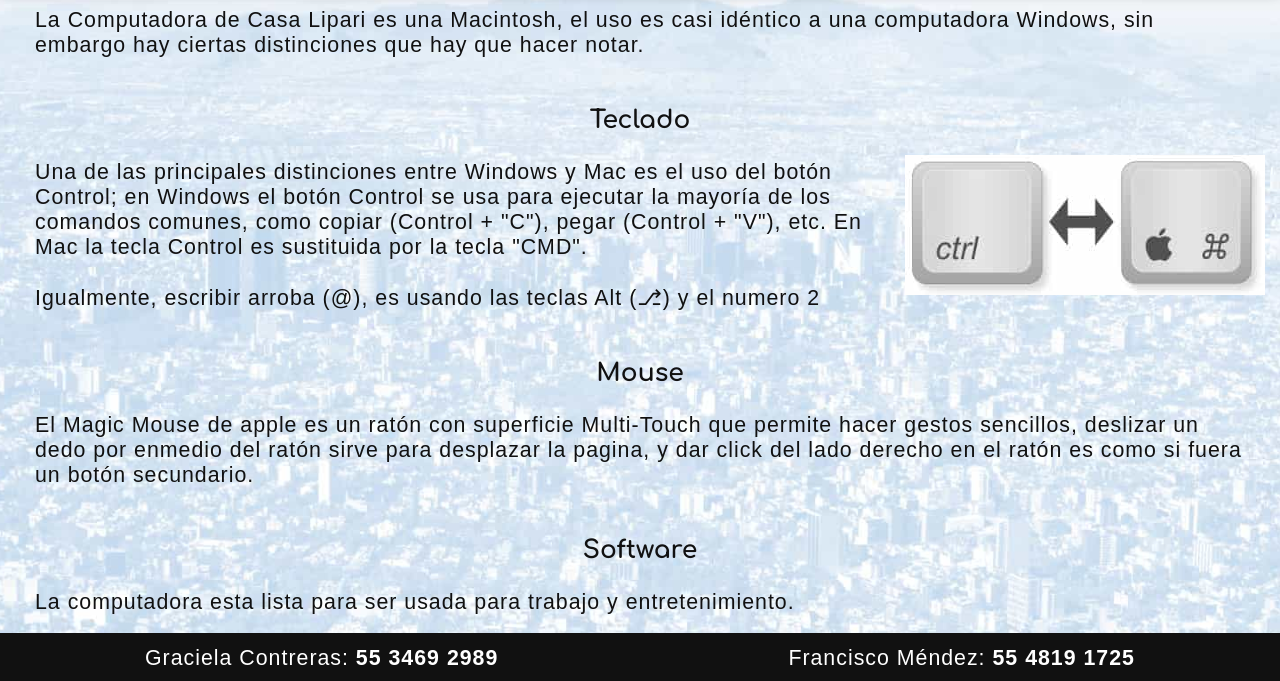
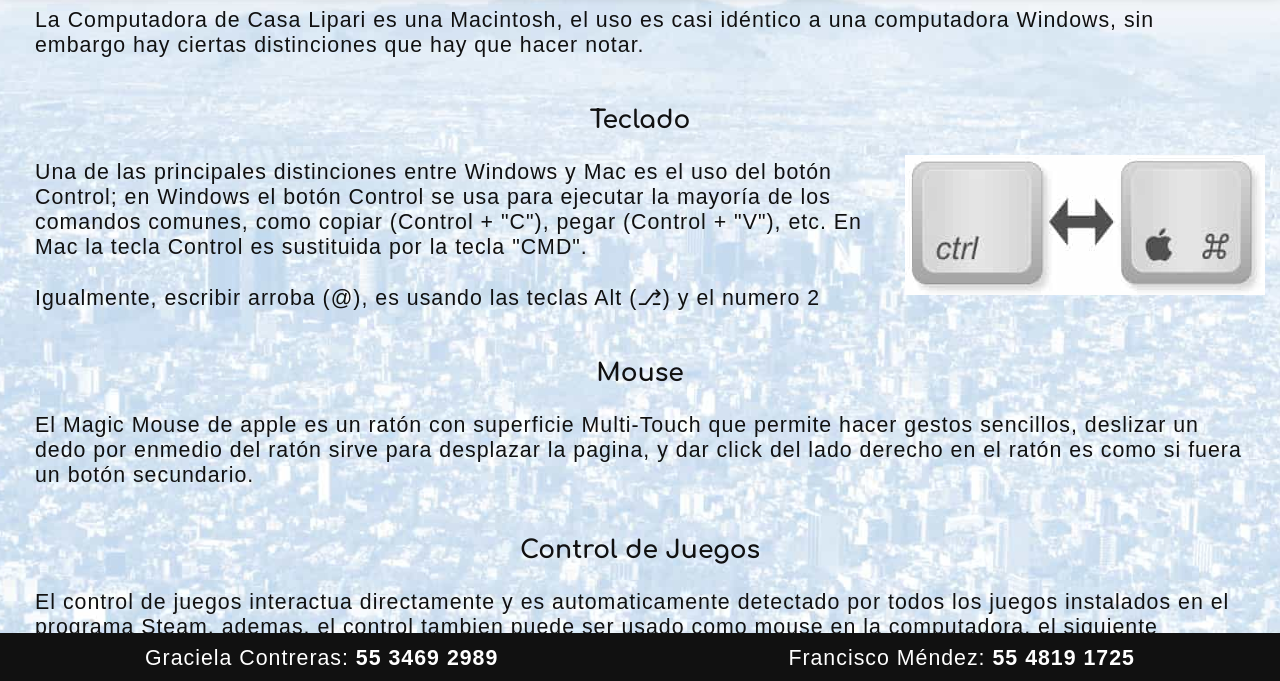
Before and after one commit to TillX/CasaLipari, a plain HTML site: page Computadora.html in a window 1280 px wide. Shown: the part 117-798 px from the top of the page. Drawn offline with Linux system fonts and the light colour scheme.

Commit message:
añadi control a la pagina de computadora

```diff
--- a/Computadora.html
+++ b/Computadora.html
@@ -142,6 +142,8 @@
          Una de las principales distinciones entre Windows y Mac es el uso del botón Control; en Windows el botón Control se usa para ejecutar la mayoría de los comandos comunes, como copiar (Control + "C"), pegar (Control + "V"), etc. En Mac la tecla Control es sustituida por la tecla "CMD".<br><br>Igualmente, escribir arroba (@), es usando las teclas Alt (⎇) y el numero 2</p>
       <h3 class="base-subtitle">Mouse</h3>
       <p class="base-paragraph">El Magic Mouse de apple es un ratón con superficie Multi-Touch que permite hacer gestos sencillos, deslizar un dedo por enmedio del ratón sirve para desplazar la pagina, y dar click del lado derecho en el ratón es como si fuera un botón secundario.</p>
+      <h3 class="base-subtitle">Control de Juegos</h3>
+      <p class="base-paragraph">El control de juegos interactua directamente y es automaticamente detectado por todos los juegos instalados en el programa Steam, ademas, el control tambien puede ser usado como mouse en la computadora, el siquiente diagrama muestra como se usa el control.</p><br><br><img src="./images/03-controller.svg">
       <h3 class="base-subtitle">Software</h3>
       <p class="base-paragraph">
          La computadora esta lista para ser usada para trabajo y entretenimiento.<br><br>Es una maquina de bajo consumo de energía y perfil minimalista, por lo tanto no esta hecha para trabajo pesado, sin embargo puede ser utilizada para trabajar y jugar sin problemas.</p>
```
Also changed, not shown: images/03-controller.svg (added).
